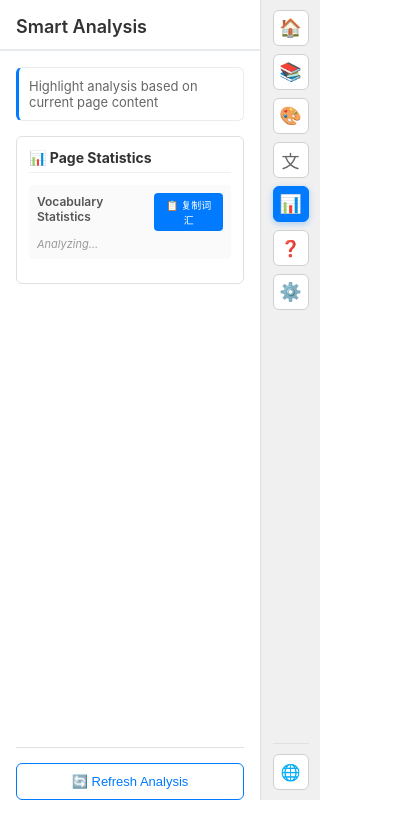
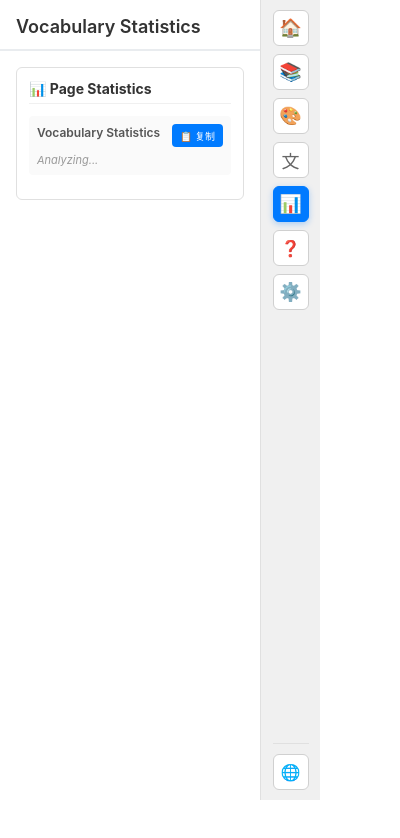
Before and after one commit to zuoguyoupan2023/ADHDGoFly-Plugin, a browser extension: page popup.html in a window 400 px wide. Both pictures are taken after a click on the button "AI Analysis". Drawn offline with Linux system fonts and the light colour scheme.

Commit message:
2  删除不必要内容

```diff
--- a/locales/en.json
+++ b/locales/en.json
@@ -187,8 +187,8 @@
       "reset": "Reset Default"
     },
     "ai": {
-      "title": "Smart Analysis",
-      "description": "Highlight analysis  based on current page content",
+      "title": "Vocabulary Statistics",
+      "description": "Vocabulary analysis based on current page content",
       "stats": {
         "title": "📊 Page Statistics",
         "language": "Language Distribution",
@@ -196,8 +196,8 @@
         "vocabulary": "Vocabulary Statistics"
       },
 
-      "refresh": "🔄 Refresh Analysis",
       "analyzing": "Analyzing...",
+      "copy": "📋 Copy",
 
       "noData": "No data available",
       "error": "Analysis failed, please try again"
--- a/locales/zh.json
+++ b/locales/zh.json
@@ -195,8 +195,8 @@
       "reset": "重置默认"
     },
     "ai": {
-      "title": "智能分析",
-      "description": "基于当前页面高亮内容的数据分析",
+      "title": "词汇统计",
+      "description": "基于当前页面词汇的统计分析",
       "stats": {
         "title": "📊 页面统计",
         "language": "语言分布",
@@ -204,8 +204,8 @@
         "vocabulary": "词汇统计"
       },
 
-      "refresh": "🔄 刷新分析",
       "analyzing": "分析中...",
+      "copy": "📋 复制",
 
       "noData": "暂无数据",
       "error": "分析失败，请重试"
--- a/popup.html
+++ b/popup.html
@@ -3317,11 +3317,7 @@
         </div>
 
         <div class="ai-content">
-          <div class="ai-info">
-            <p data-i18n="pages.ai.description">
-              基于当前页面高亮内容的数据分析
-            </p>
-          </div>
+
 
           <!-- 页面统计信息 -->
           <div class="analysis-section">
@@ -3337,8 +3333,8 @@
                 <div class="stat-title" data-i18n="pages.ai.stats.vocabulary">
                   词汇统计
                 </div>
-                <button class="copy-vocabulary-btn" id="copyVocabularyBtn" title="复制所有词汇">
-                  📋 复制词汇
+                <button class="copy-vocabulary-btn" id="copyVocabularyBtn" data-i18n="pages.ai.copy" title="复制所有词汇">
+                  📋 复制
                 </button>
               </div>
 
@@ -3357,15 +3353,7 @@
 
           <!-- 推荐功能已彻底删除 -->
 
-          <div class="ai-actions">
-            <button
-              class="refresh-btn"
-              id="refresh-analysis-btn"
-              data-i18n="pages.ai.refresh"
-            >
-              🔄 刷新分析
-            </button>
-          </div>
+
         </div>
       </div>
 
--- a/popup.js
+++ b/popup.js
@@ -1792,11 +1792,7 @@ class PopupController {
 
   // AI分析相关方法
   bindAIEvents() {
-    // 刷新分析按钮事件
-    const refreshBtn = document.getElementById('refresh-analysis-btn');
-    if (refreshBtn) {
-      refreshBtn.addEventListener('click', () => this.refreshAIAnalysis());
-    }
+    // AI分析相关事件绑定（如果需要的话）
   }
 
   // 复制词汇相关方法
@@ -2327,14 +2323,6 @@ class PopupController {
 
   /**
    * 刷新AI分析
-   * 重新加载AI分析数据
-   */
-  async refreshAIAnalysis() {
-    console.log('刷新AI分析...');
-    await this.loadAIAnalysis();
-  }
-
-  /**
    * 检查版本更新
    * 获取当前版本并检查是否有新版本可用
    */
```
